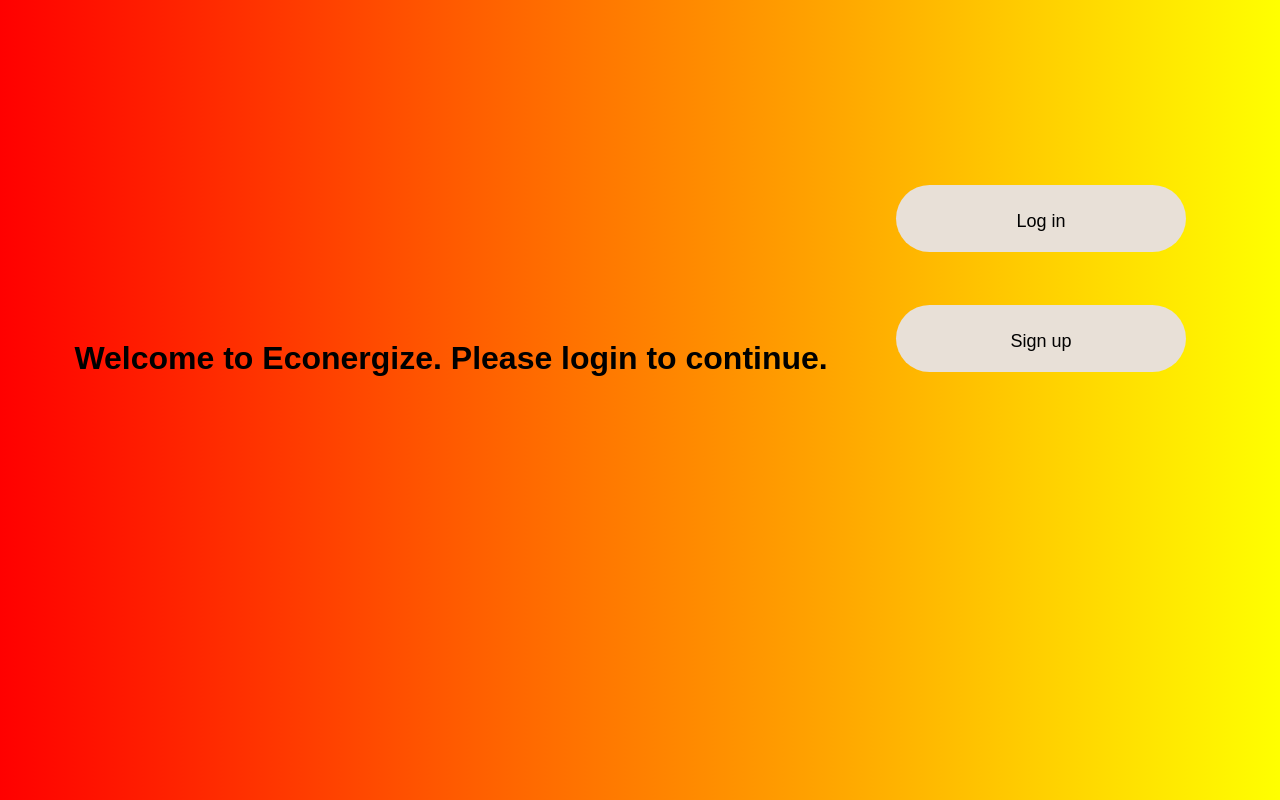
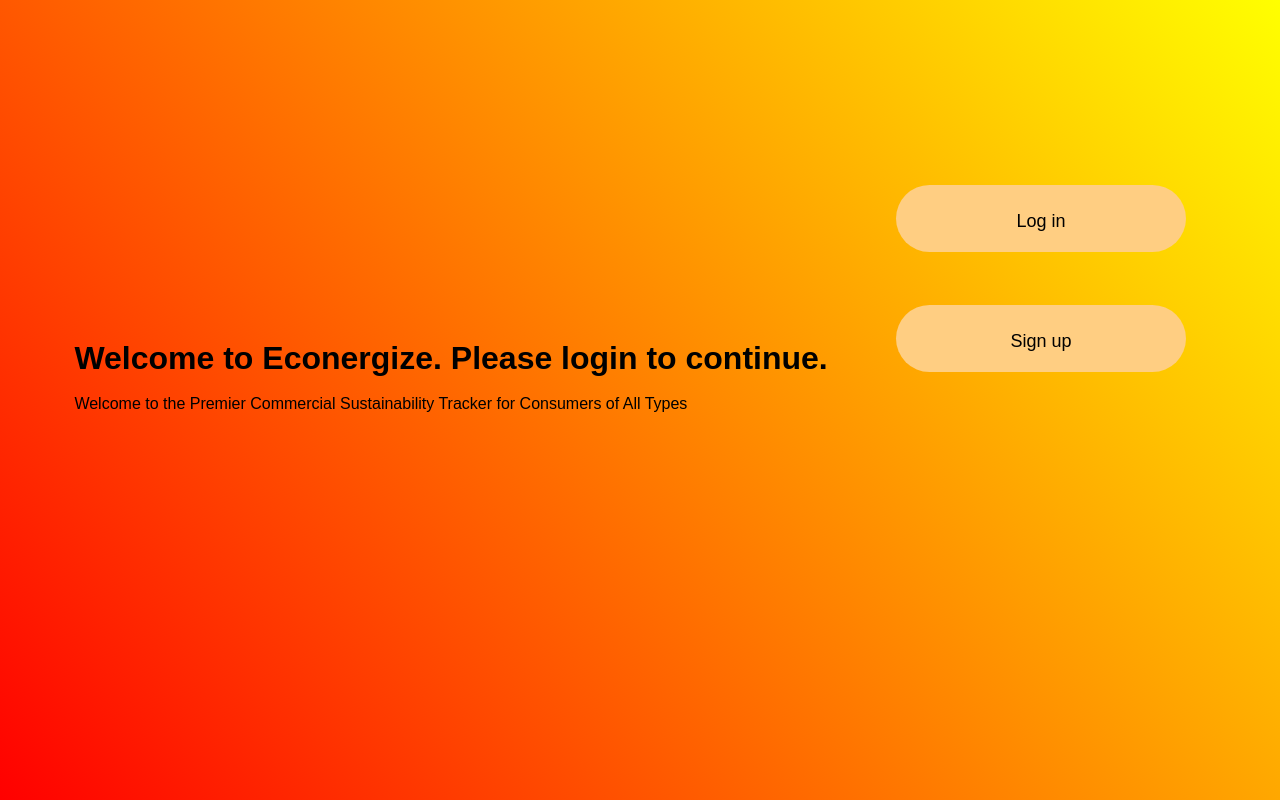
Before and after one commit to ricozhuthegreat/Econergize, a plain HTML site: page public/index.html in a window 1280 px wide. Drawn offline with Linux system fonts and the light colour scheme; no server answers.

Commit message:
Added index.html info blurb

```diff
--- a/public/index.js
+++ b/public/index.js
@@ -42,10 +42,20 @@
     logPrompt.style.margin = '100px 100px';
     logPrompt.style.align = 'left';
 
+    let infoText = document.createElement("p");
+    infoText.appendChild(document.createTextNode("Welcome to the Premier Commercial Sustainability Tracker for Consumers of All Types"));
+
+    infoText.id = "left-panel";
+
+    infoText.style.align = 'center';
+    infoText.style.font = 'bold';
+    infoText.style.margin = '155px 100px';
+
     document.getElementById("right-panel").appendChild(loginHeader);
     document.getElementById("right-panel").appendChild(signupHeader);
 
     main.appendChild(logPrompt);
+    main.appendChild(infoText);
   } else if (user !== null) {
     // User has signed in already, append with profile page and stats
 
--- a/public/styles.css
+++ b/public/styles.css
@@ -29,7 +29,7 @@
 #main-button-login {
   position: absolute;
   margin-top: 50px;
-  background: #e8e0d7;
+  background: #ffce82;
   float: right;
   color: black;
   border: none;
@@ -46,7 +46,7 @@
 #main-button-signup {
   position: absolute;
   margin-top: 170px;
-  background: #e8e0d7;
+  background: #ffce82;
   float: right;
   color: black;
   border: none;
@@ -61,11 +61,11 @@
 }
 
 #main-button-login:hover {
-  background-color: gray;
+  background-color: #ff5f54;
 }
 
 #main-button-signup:hover {
-  background-color: gray;
+  background-color: #ff5f54;
 }
 
 #left-panel {
@@ -88,7 +88,7 @@
 }
 
 .grad {
-  background-image: linear-gradient(to right, red , yellow);
+  background-image: linear-gradient(50deg, red, yellow);
 }
 
 .hidden {
@@ -98,6 +98,10 @@
 body {
   height: 100vh;
   margin: 0;
+}
+
+p {
+  font-family: Arial;
 }
 
 h1 {
```
